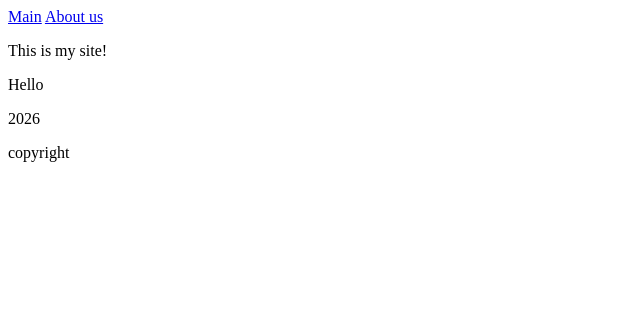
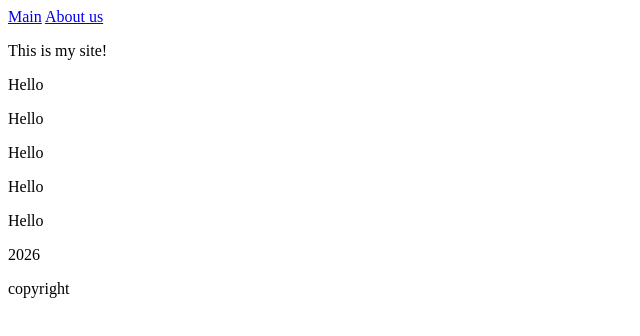
Before and after one commit to sytinsytin-art/otus-js-beginner, a plain HTML site: page index.html in a window 1280 px wide. Shown: the whole page, without its empty margins (0-640 px from the left). Drawn offline with Linux system fonts and the light colour scheme.

Commit message:
feat: changed main in index.html

```diff
--- a/index.html
+++ b/index.html
@@ -14,6 +14,10 @@
         <main>
             <p>This is my site!</p>
             <p>Hello</p>
+            <p>Hello</p>
+            <p>Hello</p>
+            <p>Hello</p>
+            <p>Hello</p>
         </main>
         <footer>
             <p>2026</p>
```
